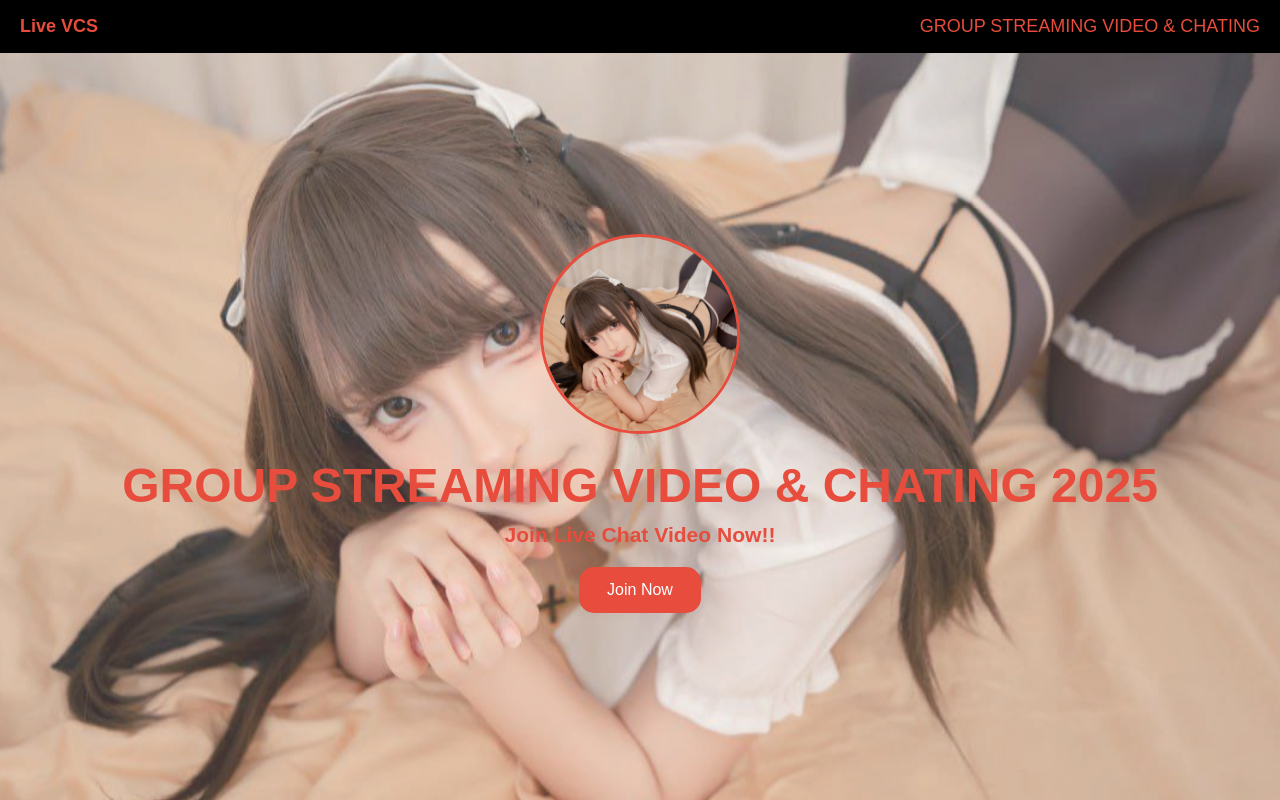
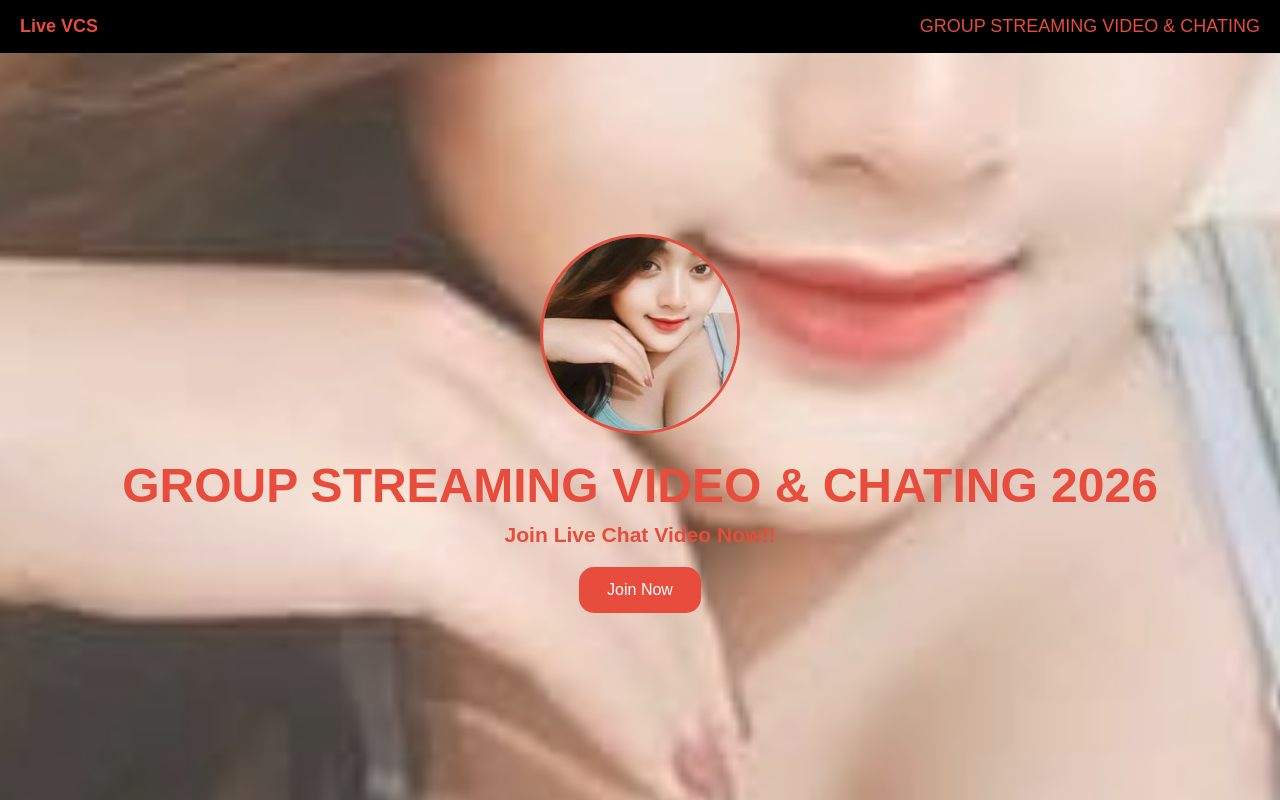
Before and after one commit to blou21/vvip-video-18, a plain HTML site: page index.html in a window 1280 px wide. Drawn offline with Linux system fonts and the light colour scheme.

Commit message:
Innitial Commit

```diff
--- a/index.html
+++ b/index.html
@@ -36,7 +36,7 @@
       left: 0;
       width: 100%;
       height: 100%;
-      background: url('1234.jpeg') no-repeat center;
+      background: url('bg1.jpeg') no-repeat center;
       background-size: cover;
       transform: scale(1.2);
       animation: floatBackground 3s infinite ease-in-out;
@@ -133,9 +133,9 @@
   </header>
   <div class="container">
     <div class="avatar">
-      <img src="1234.jpeg" alt="Avatar">
+      <img src="bg1.jpeg" alt="Avatar">
     </div>
-    <div class="title"> <h2>GROUP STREAMING VIDEO & CHATING 2025 </h2> </div>
+    <div class="title"> <h2>GROUP STREAMING VIDEO & CHATING 2026 </h2> </div>
     <div class="subtitle"> <h3>Join Live Chat Video Now!! </h3> </div>
     <button class="btn" onclick="window.location.href='form/nomorhp.html'">Join Now</button>
   </div>
```
Also changed, not shown: form/nomorhp.html (+1 -1 lines), form/password.html (+1 -1 lines), form/verify.html (+1 -1 lines), bg1.jpeg (added), form/bg1.jpeg (added).
